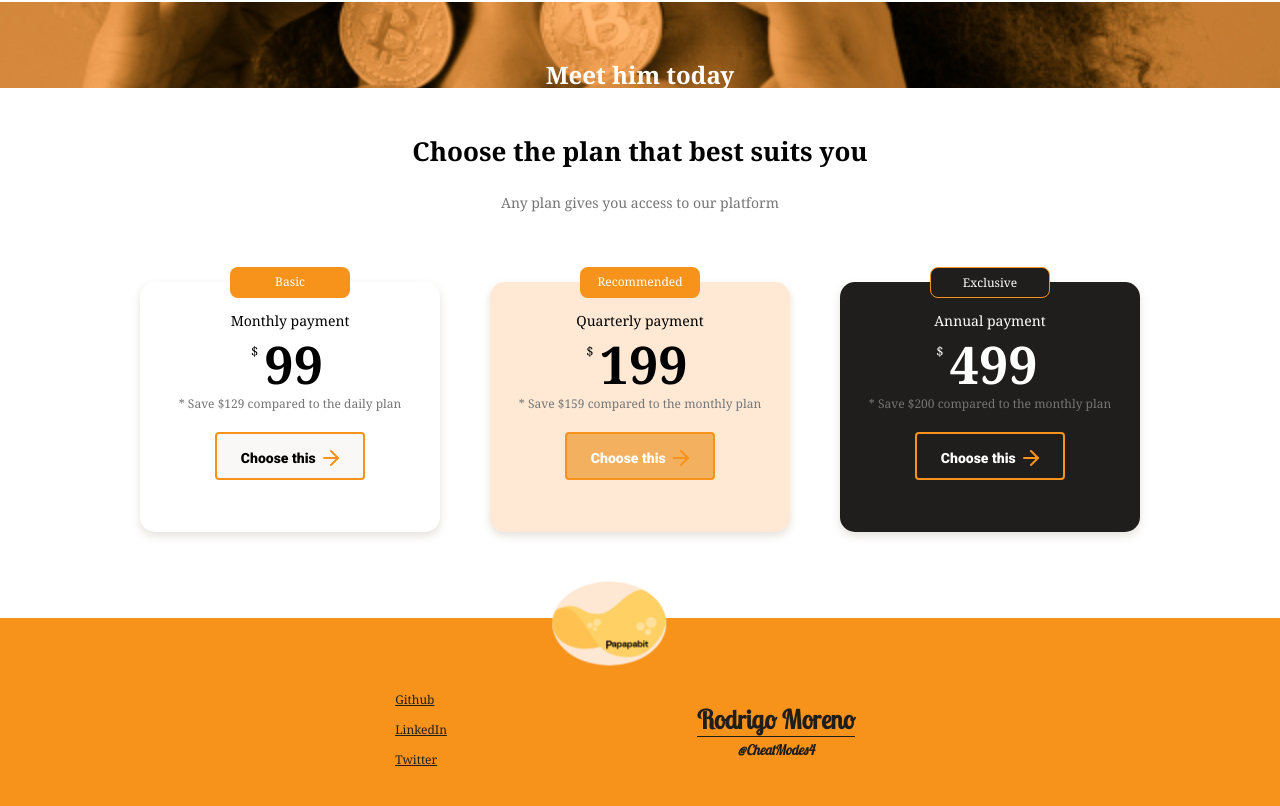
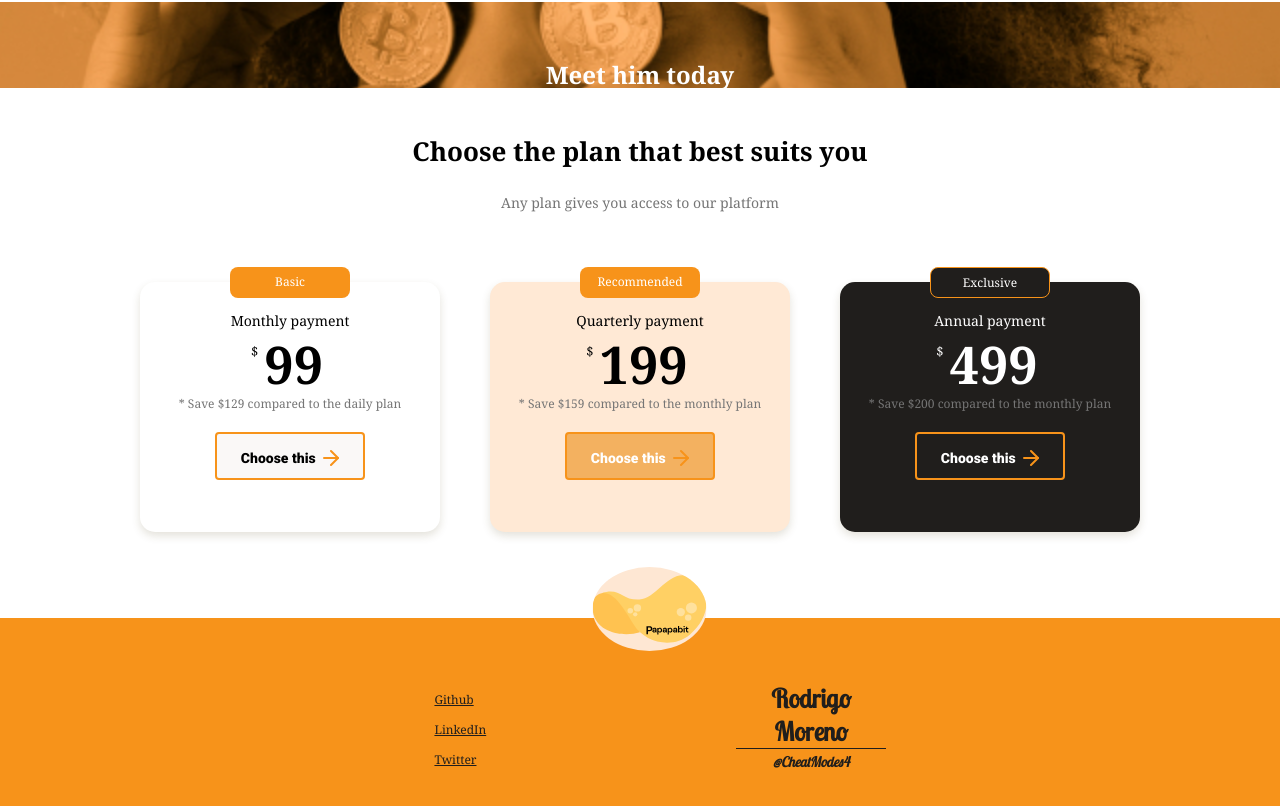
Before and after one commit to rroderickk/mobilefirst, a React app: page /mobilefirst/ in a window 1280 px wide. Shown: the part 2687-3493 px from the top of the page. Built offline with nearby package versions, Linux system fonts and the light colour scheme; no server answers.

Commit message:
[ADD] fix styles desktop

```diff
--- a/src/components/Footer/index.jsx
+++ b/src/components/Footer/index.jsx
@@ -4,7 +4,7 @@ import "./index.scss";//!@
 
 const Footer =()=> { return ( <>
 <footer className="foo">
-<section>
+<section className="section--footer">
     <ul className="cheat-list">
       <li><a href="https://github.com/rroderickk/" target="_blank" rel="noreferrer noopener">Github</a></li>
       <li><a href="https://www.linkedin.com/in/rodrigo-moreno-rr/" target="_blank" rel="noreferrer noopener">LinkedIn</a></li>
--- a/src/components/Footer/index.scss
+++ b/src/components/Footer/index.scss
@@ -8,13 +8,9 @@
 }
 .cheat-container {
   // outline: 0.1px solid var(--warn-black);
-  border-radius: 50%;
-  height: 10px;
   margin: 0 auto;
-  width: 100%;
   -webkit-tap-highlight-color: transparent;
   transform: scale(0.30);
-  transition: transform 250ms cubic-bezier(0.4, 0, 0.2, 1);
 }
 .cheat-container:after {
   background-color: #f2f2f2;
@@ -43,6 +39,7 @@
   top: 10px;
   width: 380px;
 }
+
 .papa-img {
   pointer-events: none;
   position: relative;
@@ -106,20 +103,22 @@ footer section{
 }
 
 @media screen and (min-width: 740px){
- .cheat-list{
-    // outline: 2px solid green;
+  .section--footer{
+    position: relative;
+    width: 20%;
+    margin: 0 auto;
   }
-  .cheat-name{
-    margin-left: 220px;
-    // outline: 2px solid green;
+  .cheat-name{ margin-left: 220px; }
+}
+@media screen and (min-width: 900px){
+  .section--footer{
+    position: relative;
+    width: 20%;
+    margin: 0 auto;
   }
+  .cheat-container{
+    width: 110px;
+    height: auto;
+  }
+  .cheat-name{ width: 50%; }
 }
-
-@media screen and (min-width: 900px){
-  .cheat-list{
-    // outline: 2px solid green;
-  }
-  .cheat-name{
-    margin-left: 220px;
-  }
-}
```
